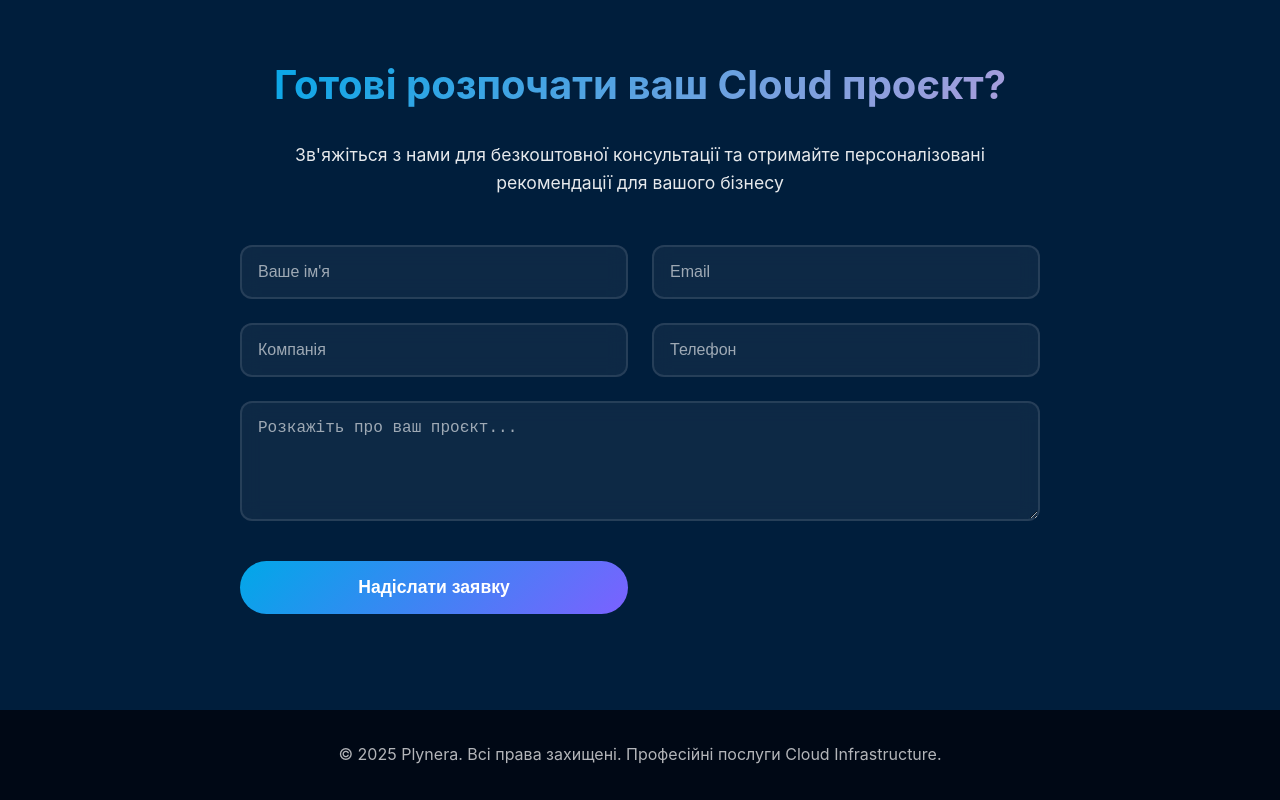
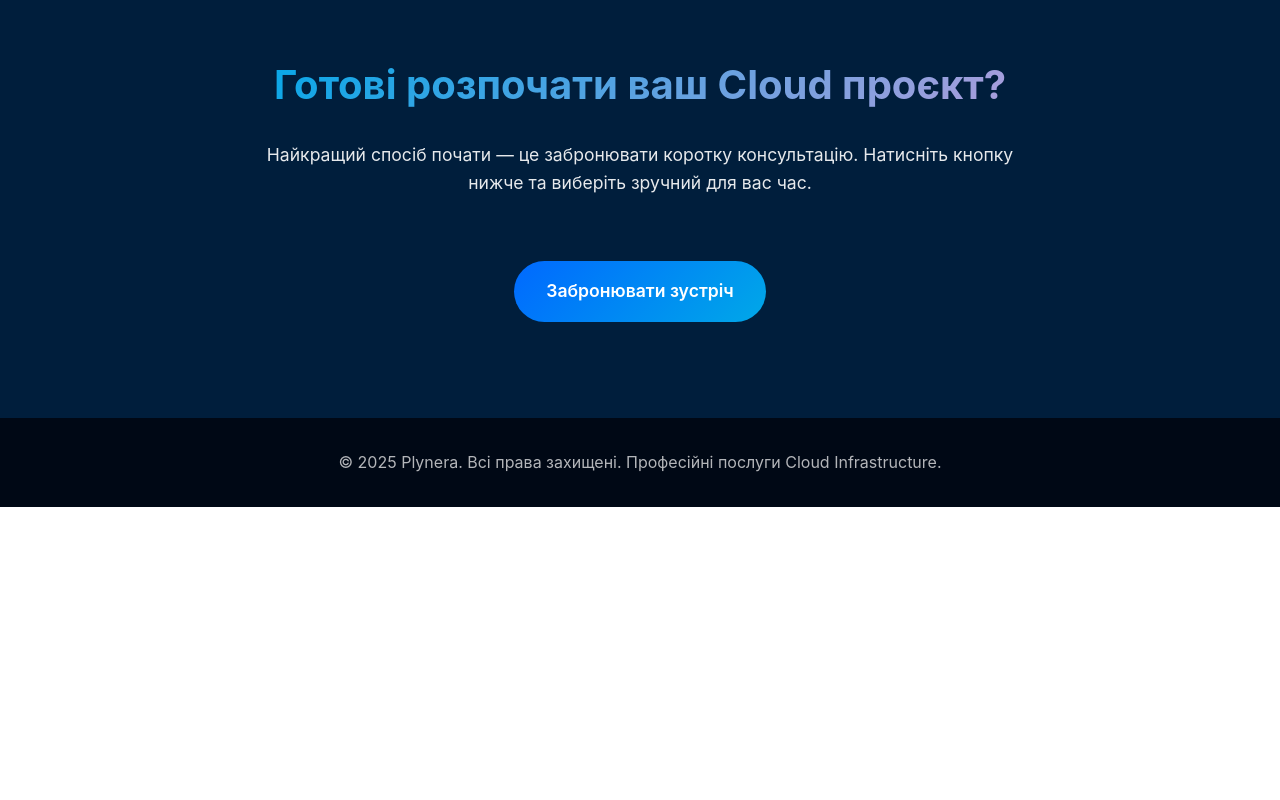
Before and after one commit to bobs12/Plynera, a plain HTML site: page index.html in a window 1280 px wide. Shown: the part 2154-2954 px from the top of the page. After the commit the page ends 2661 px from the top, so only its background shows below. Drawn offline with Linux system fonts and the light colour scheme.

Commit message:
add meeting button

```diff
--- a/index.html
+++ b/index.html
@@ -785,32 +785,13 @@
                     <h2 class="lang-ua">Готові розпочати ваш Cloud проєкт?</h2>
                     <h2 class="lang-en">Ready to Start Your Cloud Project?</h2>
 
-                    <p class="lang-ua">Зв'яжіться з нами для безкоштовної консультації та отримайте персоналізовані рекомендації для вашого бізнесу</p>
-                    <p class="lang-en">Contact us for a free consultation and get personalized recommendations for your business</p>
+                    <p class="lang-ua">Найкращий спосіб почати — це забронювати коротку консультацію. Натисніть кнопку нижче та виберіть зручний для вас час.</p>
+                    <p class="lang-en">The best way to get started is to book a short consultation. Click the button below and choose a time that works for you.</p>
 
-                    <form class="contact-form">
-                        <div class="form-group">
-                            <input type="text" class="lang-ua" placeholder="Ваше ім'я" required>
-                            <input type="text" class="lang-en" placeholder="Your Name" required>
-                        </div>
-                        <div class="form-group">
-                            <input type="email" placeholder="Email" required>
-                        </div>
-                        <div class="form-group">
-                            <input type="text" class="lang-ua" placeholder="Компанія">
-                            <input type="text" class="lang-en" placeholder="Company">
-                        </div>
-                        <div class="form-group">
-                            <input type="tel" class="lang-ua" placeholder="Телефон">
-                            <input type="tel" class="lang-en" placeholder="Phone">
-                        </div>
-                        <div class="form-group full-width">
-                            <textarea class="lang-ua" placeholder="Розкажіть про ваш проєкт..." required></textarea>
-                            <textarea class="lang-en" placeholder="Tell us about your project..." required></textarea>
-                        </div>
-                        <button type="submit" class="submit-button lang-ua">Надіслати заявку</button>
-                        <button type="submit" class="submit-button lang-en">Send Request</button>
-                    </form>
+                    <a href="https://calendly.com/binge203/30min" target="_blank" class="cta-button" style="margin-top: 2rem; padding: 1rem 2rem; font-size: 1.1rem;">
+                        <span class="lang-ua">Забронювати зустріч</span>
+                        <span class="lang-en">Book a Meeting</span>
+                    </a>
                 </div>
             </div>
         </section>
```
